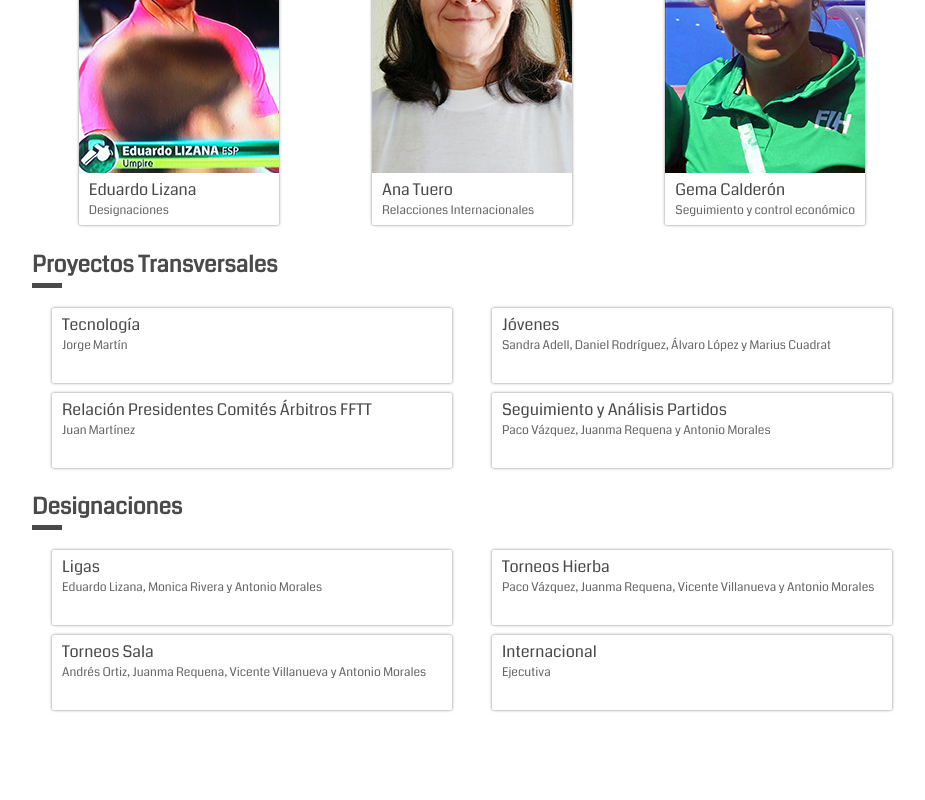
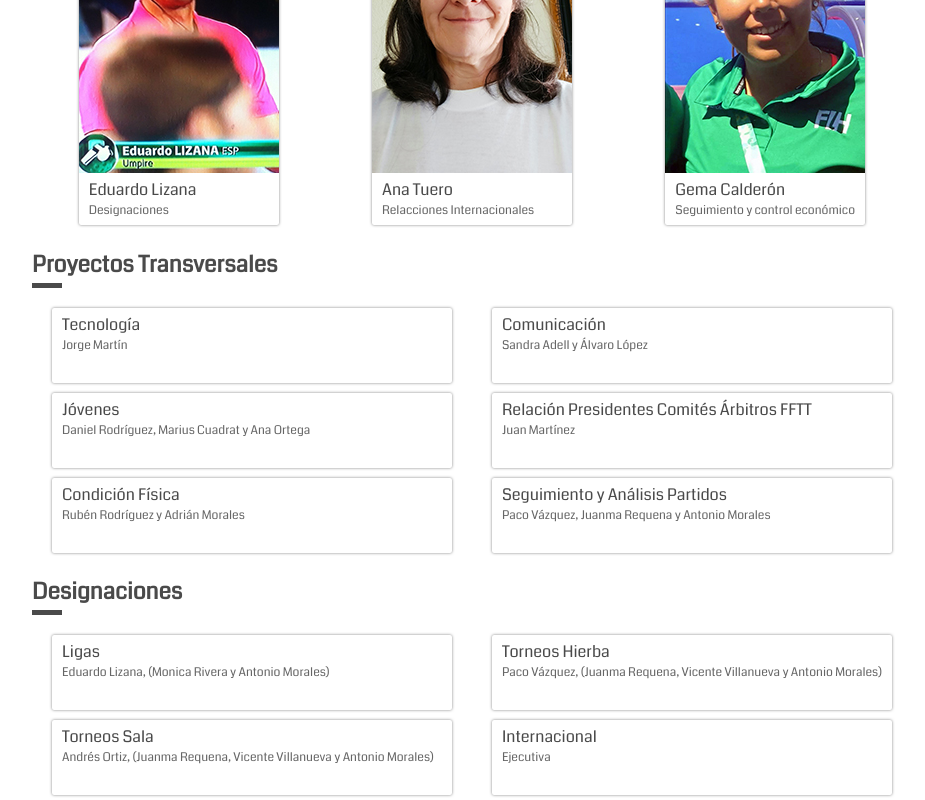
Before and after one commit to pepocivs/cna-presentation, a React (Create React App) app: page / in a window 1280 px wide. Shown: the part 1077-1877 px from the top of the page, without its empty margins (168-1093 px from the left). Before the commit the page ends 1792 px from the top, so only its background shows below. Built offline with nearby package versions, Linux system fonts and the light colour scheme; what webfontloader would draw is missing.

Commit message:
chore: adding new data

```diff
--- a/src/data/members.js
+++ b/src/data/members.js
@@ -53,9 +53,7 @@ const members = [
         name: 'Juanma Requena',
         position: 'Formación Managers',
         picture: 'juanma_requena.jpg',
-        text: [
-          'loremIpsum',
-        ]
+        text: []
       },
 
       {
@@ -122,13 +120,23 @@ const members = [
       },
 
       {
+        name: 'Comunicación',
+        position: 'Sandra Adell y Álvaro López',
+      },
+
+      {
         name: 'Jóvenes',
-        position: 'Sandra Adell, Daniel Rodríguez, Álvaro López y Marius Cuadrat',
+        position: 'Daniel Rodríguez, Marius Cuadrat y Ana Ortega',
       },
 
       {
         name: 'Relación Presidentes Comités Árbitros FFTT',
         position: 'Juan Martínez',
+      },
+
+      {
+        name: 'Condición Física',
+        position: 'Rubén Rodríguez y Adrián Morales',
       },
 
       {
@@ -144,17 +152,17 @@ const members = [
     members: [
       {
         name: 'Ligas',
-        position: 'Eduardo Lizana, Monica Rivera y Antonio Morales',
+        position: 'Eduardo Lizana, (Monica Rivera y Antonio Morales)',
       },
 
       {
         name: 'Torneos Hierba',
-        position: 'Paco Vázquez, Juanma Requena, Vicente Villanueva y Antonio Morales',
+        position: 'Paco Vázquez, (Juanma Requena, Vicente Villanueva y Antonio Morales)',
       },
 
       {
         name: 'Torneos Sala',
-        position: 'Andrés Ortiz, Juanma Requena, Vicente Villanueva y Antonio Morales',
+        position: 'Andrés Ortiz, (Juanma Requena, Vicente Villanueva y Antonio Morales)',
       },
 
       {
```
